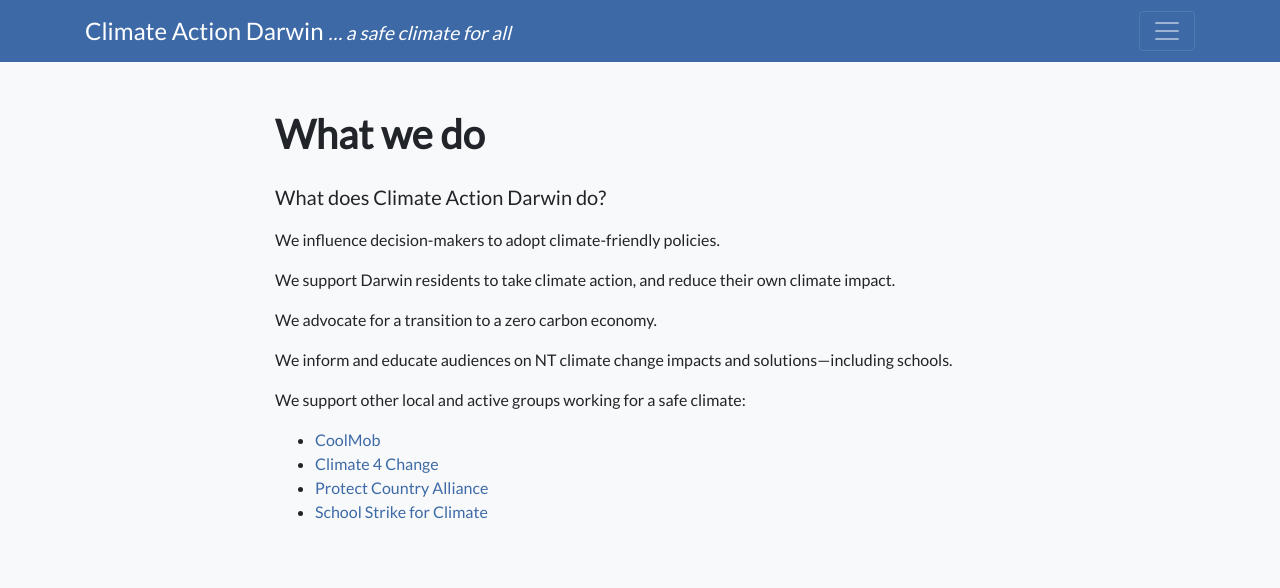
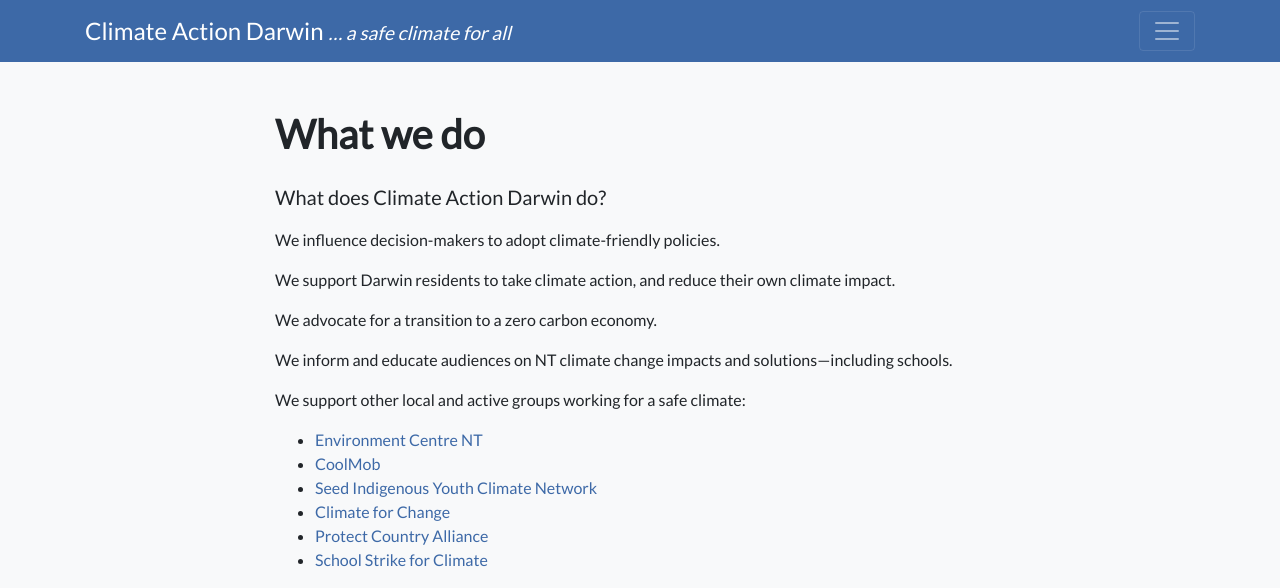
Before and after one commit to superdivest/superdivest.github.io, a Jekyll site: the page built from what-we-do/index.md, in a window 1280 px wide, cut to the strip 0-588 px from the top of the page. Built offline with Jekyll 4.4.1, drawn with Linux system fonts in a browser that asks for light colours; nearby versions of some CDN libraries.

Commit message:
Updated Index

```diff
--- a/what-we-do/index.md
+++ b/what-we-do/index.md
@@ -16,7 +16,9 @@
 
 We support other local and active groups working for a safe climate:
 
+* [Environment Centre NT](https://ecnt.org.au/)
 * [CoolMob](http://coolmob.org/)
-* [Climate 4 Change](https://www.climateforchange.org.au/about)
+* [Seed Indigenous Youth Climate Network](https://www.seedmob.org.au/)
+* [Climate for Change](https://www.climateforchange.org.au/about)
 * [Protect Country Alliance](https://www.protectcountrynt.org.au/)
 * [School Strike for Climate](https://www.facebook.com/StrikeClimate/)
```
